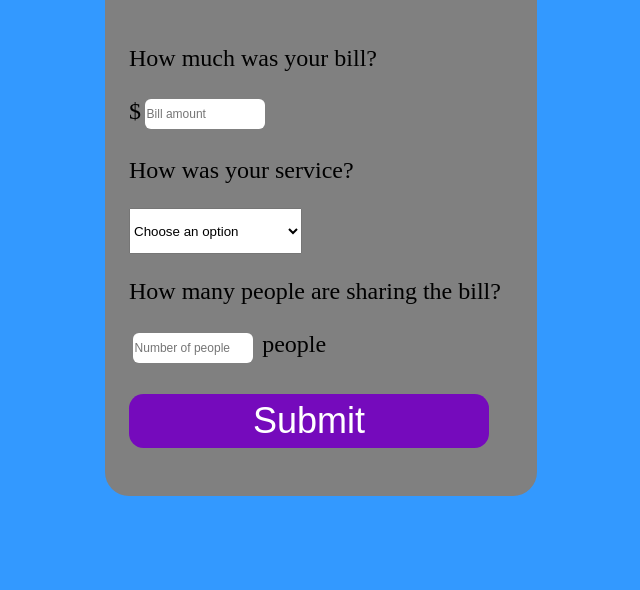
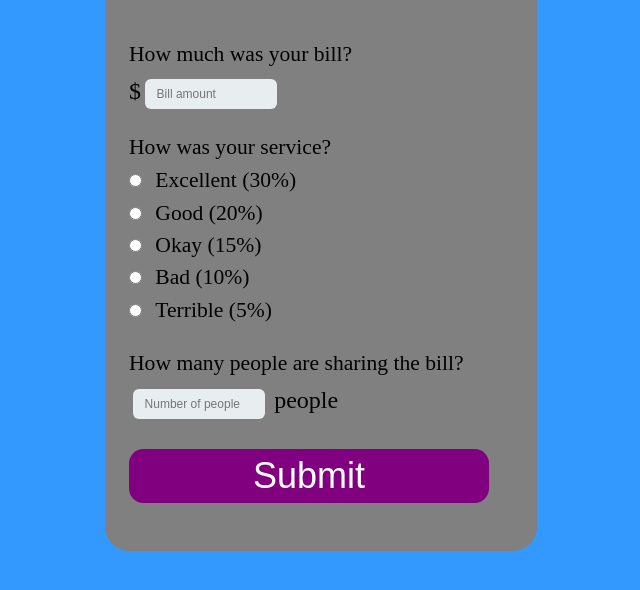
Before and after one commit to dalidia/Tip_calculator, a plain HTML site: page index.html in a window 1280 px wide. Shown: the part 90-680 px from the top of the page, without its empty margins (319-959 px from the left). Drawn offline with Linux system fonts and the light colour scheme.

Commit message:
new folder

```diff
--- a/index.html
+++ b/index.html
@@ -20,9 +20,17 @@
       <section>
         <div>
           <form name="tip_calculator" onsubmit="return validateForm()" method="get">
-            <p>How much was your bill?</p>
-            $<input type="text" name="bill_amount" placeholder="Bill amount" class="input">
-            <p>How was your service?</p>
+            <label for="bill" class="label-title">How much was your bill?</label>
+            $<input type="text" id="bill" name="bill_amount" placeholder="Bill amount" class="input">
+
+            <label class="label-title">How was your service?</label>
+            <input type="radio" id="excellent" value="0.3" name="tip_percentage"><label for="excellent">Excellent (30%)</label><br>
+            <input type="radio" id="good" value="0.2" name="tip_percentage"><label for="good">Good (20%)</label><br>
+            <input type="radio" id="okay" value='0.15' name='tip_percentage'><label for='okay'>Okay (15%)</label><br>
+            <input type='radio' id='bad' value='0.1' name='tip_percentage'><label for='bad'>Bad (10%)</label><br>
+            <input type='radio' id='terrible' value='0.05' name='tip_percentage'><label for='terrible'>Terrible (5%)</label>
+
+            <!--
     	      <select id="selector">
     	        <option disabled selected value="0">Choose an option</option>
     	        <option value=".3">Excellent (30%)</option>
@@ -31,8 +39,10 @@
               <option value=".1">Bad (10%)</option>
               <option value=".05">Terrible (5%)</option>
             </select>
-            <p>How many people are sharing the bill?</p>
-            <input type="text" name="num_cust" placeholder="Number of people" class="input"> people
+          -->
+
+            <label for="customers" class="label-title">How many people are sharing the bill?</label>
+            <input type="text" id="customers" name="num_cust" placeholder="Number of people" class="input"> people
             <br><br>
             <input type="submit" value="Submit" id="submit">
           </form>
--- a/script.js
+++ b/script.js
@@ -1,29 +1,30 @@
 function validateForm() {
 	var bill_amount = document.forms["tip_calculator"]["bill_amount"].value;
 	var num_cust = document.forms["tip_calculator"]["num_cust"].value;
-	var percentage = document.getElementById("selector").value;
+	var percentage = document.forms["tip_calculator"]["tip_percentage"].value;
 
-	if (bill_amount == "" && num_cust == "" && percentage=="0") {
+	if (bill_amount == "" && num_cust == "") {
 		alert("Both fields are empty. Please fill out the form.");
+		return;
 	}
-	if (bill_amount == "" && num_cust != "" && percentage != "0") {
+	if (bill_amount == "" && num_cust != "") {
 		alert("Amount of bill is empty");
+		return;
 	}
 
-	if (num_cust == "" && bill_amount != "" && percentage != "0") {
+	if (num_cust == "" && bill_amount != "") {
 		alert("Number of customers is empty");
-	}
-
-	if (percentage == "0" && num_cust != "" && bill_amount != "") {
-		alert("Tip percentage is empty!");
+		return;
 	}
 
 	if (isNaN(bill_amount) || isNaN(num_cust)) {
 		alert("Input is not valid");
+		return;
 	}
 
 	if (bill_amount < 0 || num_cust < 0) {
 		alert("Input given is a negative number.");
+		return;
 	}
 
 	CalcTip(bill_amount, num_cust, percentage);
@@ -41,5 +42,4 @@ function CalcTip(bill, num_cust, percentage) {
 	document.getElementsByClassName("solution")[0].style.display = 'block';
 	document.forms["tip_calculator"]["bill_amount"].value = "";
 	document.forms["tip_calculator"]["num_cust"].value = "";
-	document.getElementById("selector").value = "0";
 }
--- a/style.css
+++ b/style.css
@@ -7,7 +7,6 @@ body {
   margin:1.5em auto;
   width: 27em;
   height: 20em;
-  position: relative;
 }
 
 .Title {
@@ -24,17 +23,19 @@ section {
 	padding:1em;
 	font-size:1.5em;
 	border-radius:0 0 1em 1em;
-
 }
 
 .input {
   height: 2.5em;
-  width: 10em;
+  width: 11em;
   font-size: .5em;
   border-radius: .5em;
   border:none;
   margin:.3em;
+  padding:1em;
+  background-color:#e8eeef;
 }
+
 
 #submit {
   height: 1.5em;
@@ -42,14 +43,24 @@ section {
   border-radius: .4em;
   font-size:1.5em;
   color:white;
-  background-color:#750ABC;
+  background-color:purple;
   border:none;
   text-align: center;
 }
 
-#selector {
-  height:3.5em;
-  width:13em;
+input[type="radio"]
+{
+  margin: 0 1em 1em 0;
+}
+
+label {
+  font-size: 0.9em;
+}
+
+.label-title {
+  display: block;
+  margin-bottom: .4em;
+  margin-top:1em;
 }
 
 .solution {
```
